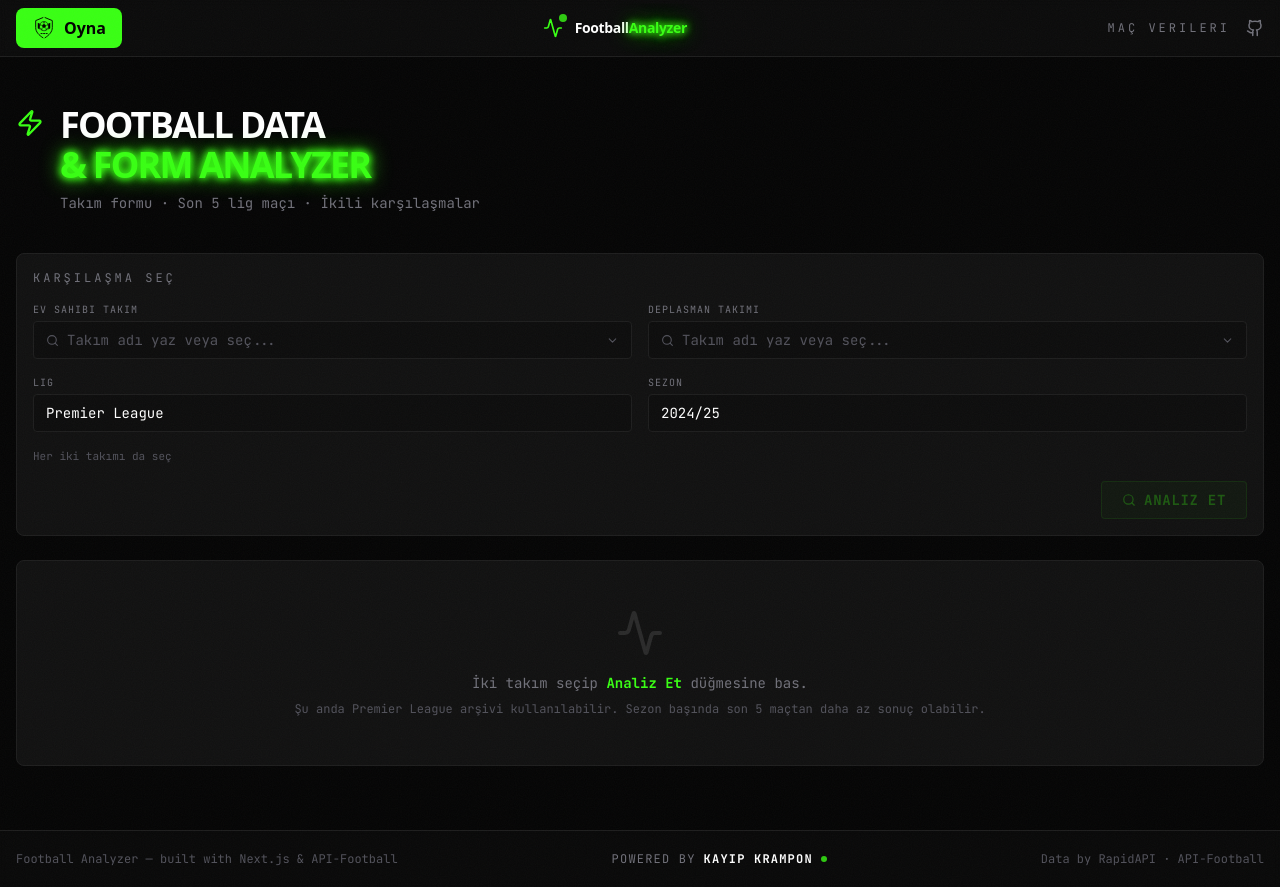
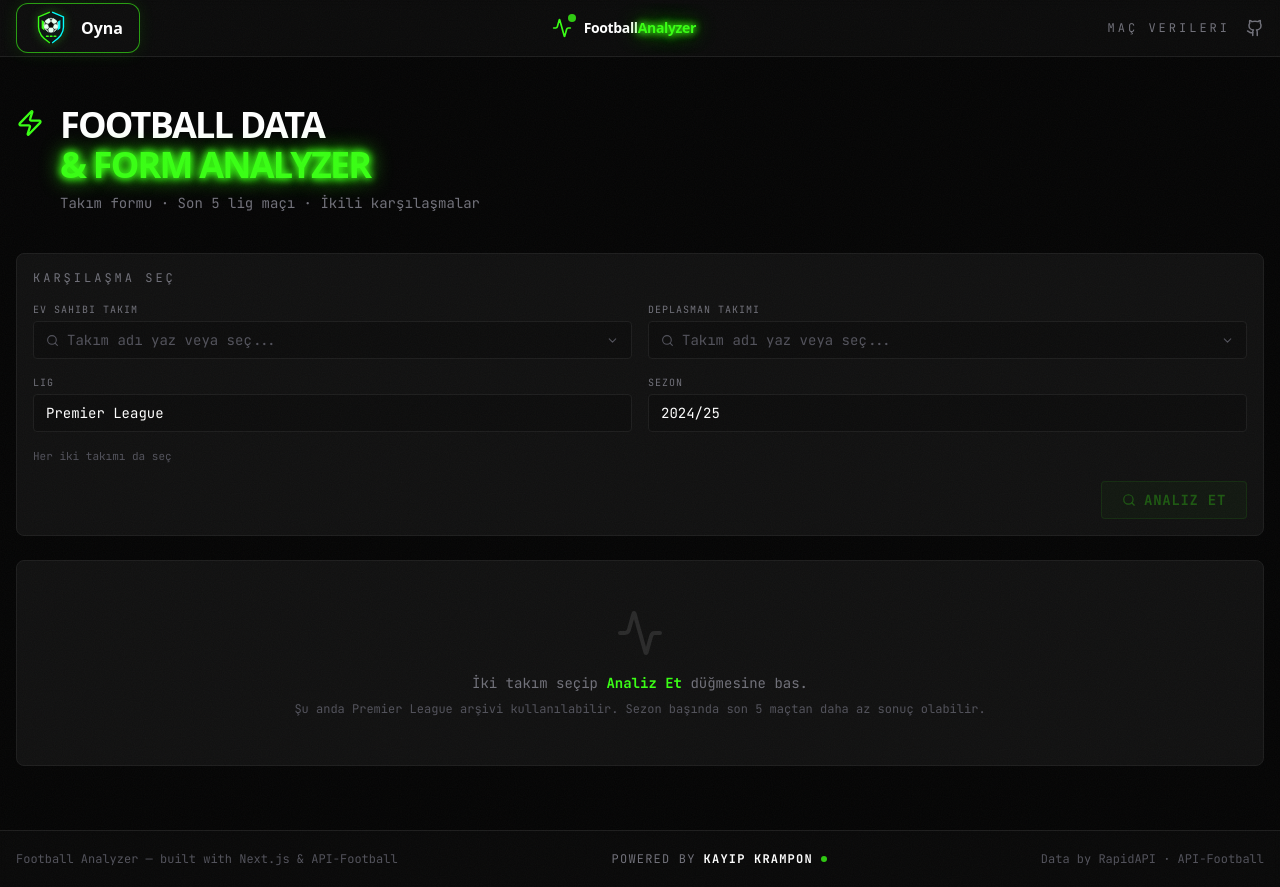
Before and after one commit to Enes1Talha/Football-Analyzer, a Next.js app: page / in a window 1280 px wide. Built offline with nearby package versions, Linux system fonts and the light colour scheme.

Commit message:
style: highlight play button with full-color neon crest

```diff
--- a/src/components/dashboard/Dashboard.tsx
+++ b/src/components/dashboard/Dashboard.tsx
@@ -75,7 +75,7 @@ export default function Dashboard() {
       {/* ── Top nav ── */}
       <header className="border-b border-pitch-border bg-pitch-dark/80 backdrop-blur-sm sticky top-0 z-50">
         <div className="max-w-7xl mx-auto px-4 h-14 flex items-center justify-between">
-          <Link href="/oyna" className="flex items-center gap-2 rounded-lg bg-neon-green px-4 py-2 text-black font-bold"><GameMark monochrome className="h-6 w-6 shrink-0" /> Oyna</Link>
+          <Link href="/oyna" className="group flex items-center gap-2 rounded-xl border border-neon-green/60 bg-pitch-dark px-3 py-1.5 font-bold text-white shadow-[0_0_16px_rgba(57,255,20,0.12)] transition-colors hover:border-neon-cyan hover:bg-neon-green/5 focus-visible:outline-none focus-visible:ring-2 focus-visible:ring-neon-cyan focus-visible:ring-offset-2 focus-visible:ring-offset-pitch-black sm:gap-3 sm:px-4"><GameMark className="h-9 w-9 shrink-0 drop-shadow-[0_0_5px_rgba(57,255,20,0.3)]" /><span className="transition-colors group-hover:text-neon-green">Oyna</span></Link>
           <div className="flex items-center gap-3">
             <div className="relative">
               <Activity size={20} className="text-neon-green" />
```
